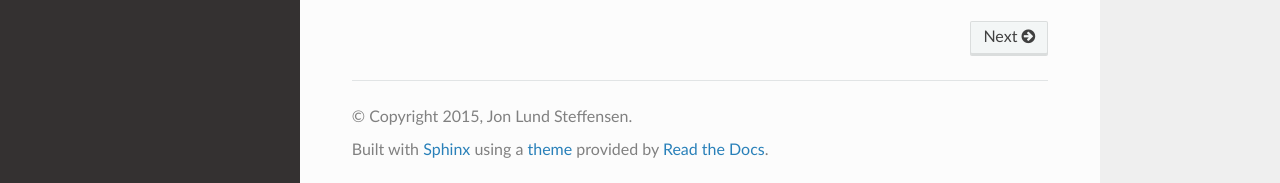
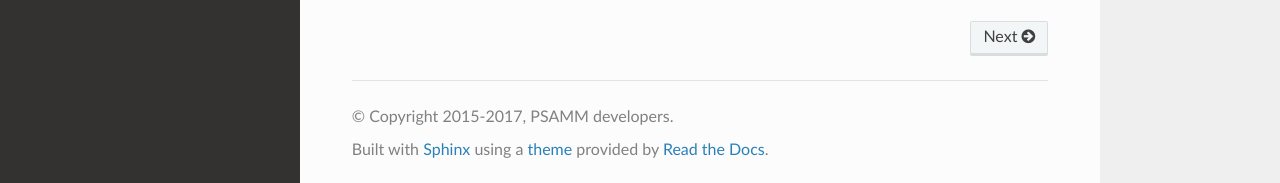
Before and after one commit to zhanglab/psamm, a Sphinx documentation site: the page built from docs/index.rst, in a window 1280 px wide and 900 px high, scrolled down 1839 px. Shown: the part 714-897 px from the top of the window. Built offline with Sphinx 7.4.7 and the Read the Docs theme 2.0.0, drawn with Linux system fonts in a browser that asks for light colours.

Commit message:
docs: Attribute documentation to PSAMM developers

```diff
--- a/docs/conf.py
+++ b/docs/conf.py
@@ -67,8 +67,8 @@ master_doc = 'index'
 
 # General information about the project.
 project = u'PSAMM'
-copyright = u'2015, Jon Lund Steffensen'
-author = u'Jon Lund Steffensen'
+copyright = u'2015-2017, PSAMM developers'
+author = u'PSAMM developers'
 
 # The version info for the project you're documenting, acts as replacement for
 # |version| and |release|, also used in various other places throughout the
@@ -249,7 +249,7 @@ latex_elements = {
 #  author, documentclass [howto, manual, or own class]).
 latex_documents = [
   (master_doc, 'psamm.tex', u'PSAMM Documentation',
-   u'Jon Lund Steffensen', 'manual'),
+   u'PSAMM developers', 'manual'),
 ]
 
 # The name of an image file (relative to this directory) to place at the top of
```
